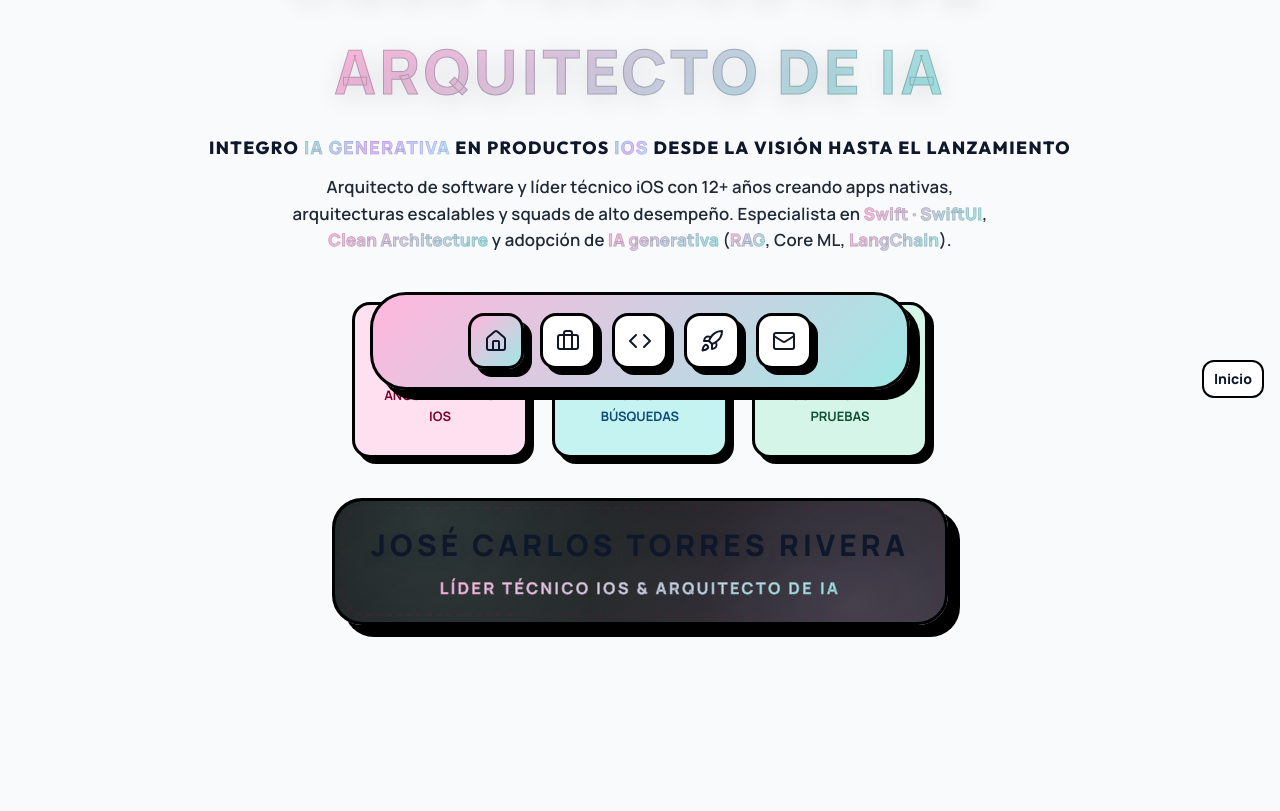
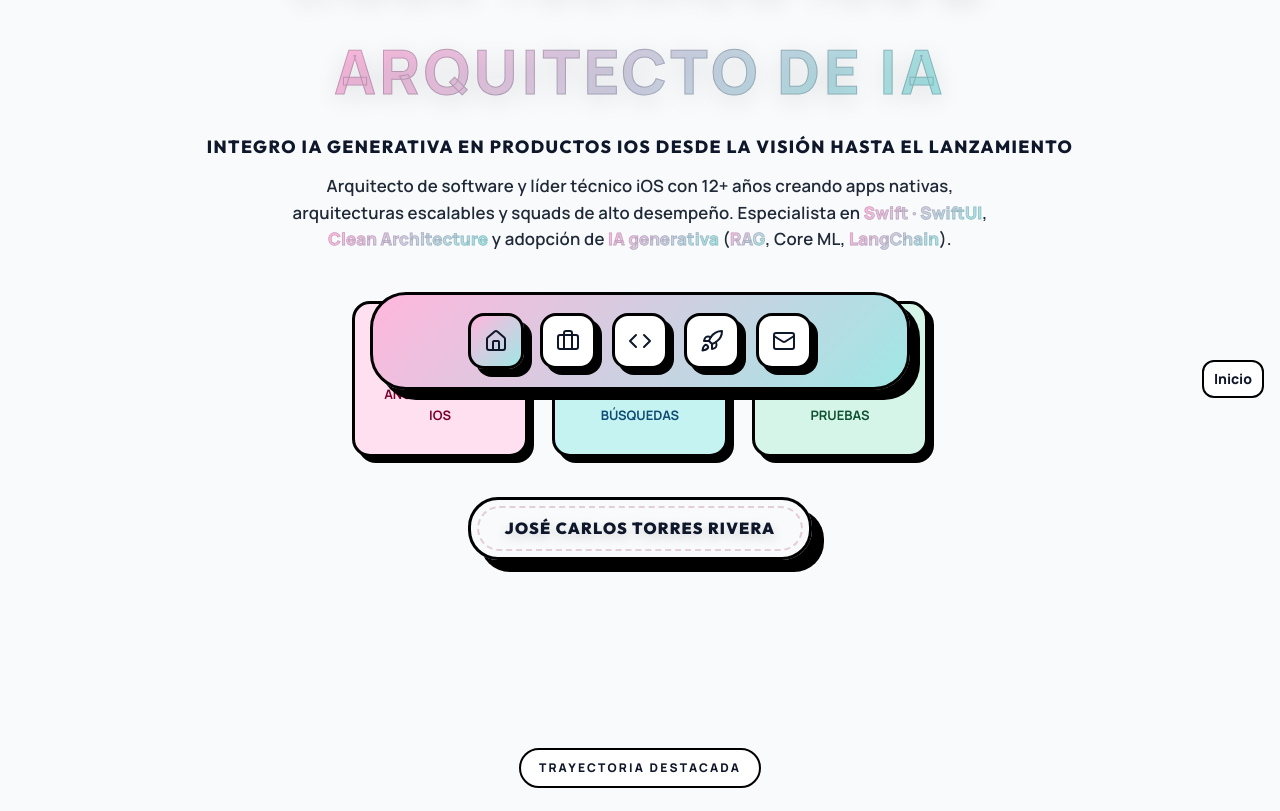
Before and after one commit to Ccontacto/PortalioPresentacion2025, a React (Vite) app: page / in a window 1280 px wide. Shown: the part 386-1197 px from the top of the page. Built offline with nearby package versions, Linux system fonts and the light colour scheme; a web font is replaced by a local one.

Commit message:
no message

```diff
--- a/src/index.css
+++ b/src/index.css
@@ -245,6 +245,38 @@ html[data-theme='konami'] .contact-cta {
   filter: hue-rotate(45deg) saturate(130%);
 }
 
+html[data-theme='konami'] .hero-intro__title,
+html[data-theme='konami'] .hero-intro__tagline,
+html[data-theme='konami'] .hero-name {
+  color: #71ffb2;
+  text-shadow: 0 0 16px rgba(0, 255, 156, 0.35);
+}
+
+html[data-theme='konami'] .hero-intro__body {
+  color: rgba(214, 255, 242, 0.9);
+  text-shadow: 0 0 16px rgba(0, 255, 156, 0.28);
+}
+
+html[data-theme='konami'] .hero-intro__title .hero-intro__accent,
+html[data-theme='konami'] .hero-intro__body .hero-intro__gradient {
+  background: linear-gradient(120deg, #00f0ff, #ff00e5);
+  filter: none;
+  -webkit-text-stroke: 0.7px rgba(4, 8, 12, 0.6);
+}
+
+html[data-theme='konami'] .hero-name::before {
+  border-color: rgba(113, 255, 178, 0.45);
+}
+
+html[data-theme='konami'] .hero-avatar {
+  background: linear-gradient(140deg, rgba(0, 198, 255, 0.75), rgba(255, 0, 229, 0.75));
+  border-color: rgba(113, 255, 178, 0.55);
+  box-shadow:
+    0 0 0 3px rgba(113, 255, 178, 0.25),
+    0 18px 32px rgba(0, 0, 0, 0.55);
+  color: #040209;
+}
+
 
 /* ========================================
    BASE STYLES
@@ -1625,22 +1657,19 @@ html[data-theme='dark'] .hero-description {
 .hero-name {
   position: relative;
   display: inline-flex;
-  flex-direction: column;
-  align-items: center;
-  justify-content: center;
-  gap: 8px;
-  padding: 20px 36px;
+  align-items: center;
+  gap: 12px;
+  padding: 16px 34px;
   border: 3px solid var(--border-strong);
   border-radius: 30px;
-  background: linear-gradient(145deg, rgba(6, 6, 8, 0.96), rgba(24, 24, 28, 0.9));
+  background: transparent;
   color: var(--text-strong);
   font-family: 'Outfit', sans-serif;
   font-weight: 900;
-  letter-spacing: 0.06em;
-  text-transform: none;
+  letter-spacing: 0.08em;
+  text-transform: uppercase;
   box-shadow: 12px 12px 0 var(--shadow-strong);
   text-shadow: 0 4px 12px rgba(15, 23, 42, 0.18);
-  overflow: hidden;
 }
 .hero-name::before {
   content: '';
@@ -1649,54 +1678,12 @@ html[data-theme='dark'] .hero-description {
   border-radius: 24px;
   border: 2px dashed rgba(123, 0, 44, 0.25);
   opacity: 0.7;
-  z-index: 0;
-}
-.hero-name::after {
-  content: '';
-  position: absolute;
-  inset: 0;
-  border-radius: 28px;
-  background:
-    radial-gradient(circle at 15% 15%, rgba(165, 228, 220, 0.2), transparent 55%),
-    radial-gradient(circle at 85% 85%, rgba(218, 183, 255, 0.18), transparent 50%);
-  opacity: 0.85;
-  z-index: 0;
 }
 html[data-theme='dark'] .hero-name {
   color: #f8fafc;
   border-color: var(--border-strong);
   box-shadow: 12px 12px 0 var(--shadow-strong);
   text-shadow: 0 4px 12px rgba(15, 23, 42, 0.45);
-  background: linear-gradient(160deg, rgba(6, 6, 8, 0.96), rgba(12, 12, 18, 0.88));
-}
-
-.hero-name__text {
-  font-size: clamp(1.35rem, 1.1vw + 1rem, 1.85rem);
-  font-weight: 800;
-  letter-spacing: 0.14em;
-  text-transform: uppercase;
-  position: relative;
-  z-index: 1;
-}
-
-.hero-name__gradient-text {
-  font-size: 1rem;
-  font-weight: 700;
-  letter-spacing: 0.16em;
-  text-transform: uppercase;
-  background: linear-gradient(120deg, var(--gradient-brand-start), var(--gradient-brand-end));
-  -webkit-background-clip: text;
-  -webkit-text-fill-color: transparent;
-  background-clip: text;
-  -webkit-text-stroke: 0.6px rgba(15, 23, 42, 0.28);
-  text-shadow: 0 10px 24px rgba(255, 255, 255, 0.08);
-  position: relative;
-  z-index: 1;
-}
-
-html[data-theme='dark'] .hero-name__gradient-text {
-  -webkit-text-stroke: 0.6px rgba(6, 6, 8, 0.35);
-  text-shadow: 0 10px 36px rgba(165, 228, 220, 0.28);
 }
 
 .contact-highlight {
@@ -2106,6 +2093,7 @@ html[data-theme='dark'] .hero-intro__body .hero-intro__gradient {
   border: 3px solid var(--border-strong);
   border-radius: 16px;
   background: var(--surface-panel);
+  color: var(--text-strong);
   cursor: pointer;
   box-shadow: 6px 6px 0 var(--shadow-strong);
   transition: transform 150ms ease, box-shadow 150ms ease, background-color 150ms ease;
@@ -2123,6 +2111,42 @@ html[data-theme='dark'] .hero-intro__body .hero-intro__gradient {
 
 .dock-item.active svg {
   stroke: var(--text-strong);
+}
+
+html[data-theme='konami'] .dock {
+  background: rgba(4, 8, 18, 0.94);
+  border-color: rgba(113, 255, 178, 0.55);
+  box-shadow:
+    0 0 0 3px rgba(0, 255, 156, 0.35),
+    0 22px 36px rgba(0, 0, 0, 0.45);
+  color: #71ffb2;
+}
+
+html[data-theme='konami'] .dock-item {
+  background: rgba(6, 10, 24, 0.95);
+  border-color: rgba(113, 255, 178, 0.6);
+  box-shadow:
+    0 0 0 2px rgba(0, 255, 156, 0.28),
+    6px 6px 0 rgba(0, 255, 156, 0.35);
+  color: #71ffb2;
+}
+
+html[data-theme='konami'] .dock-item:hover {
+  background: rgba(0, 198, 255, 0.25);
+  box-shadow:
+    0 0 0 2px rgba(0, 255, 156, 0.45),
+    10px 10px 0 rgba(0, 198, 255, 0.45);
+}
+
+html[data-theme='konami'] .dock-item.active {
+  background: linear-gradient(135deg, rgba(0, 198, 255, 0.7), rgba(255, 0, 229, 0.7));
+  box-shadow:
+    0 0 0 2px rgba(0, 255, 156, 0.55),
+    0 0 24px rgba(0, 255, 156, 0.45);
+}
+
+html[data-theme='konami'] .dock-item.active svg {
+  stroke: #040209;
 }
 
 /* ========================================
@@ -2779,8 +2803,19 @@ html[data-theme='dark'] .contact-hero__accent {
 .contact-cta--whatsapp:hover,
 .contact-cta--email:hover,
 .contact-cta--copy:hover {
-  color: var(--text-on-brand);
   border-color: rgba(255, 255, 255, 0.65);
+}
+
+.contact-cta--whatsapp:hover {
+  color: #065f46;
+}
+
+.contact-cta--email:hover {
+  color: #1d4ed8;
+}
+
+.contact-cta--copy:hover {
+  color: #b91c1c;
 }
 
 html[data-theme='dark'] .contact-cta {
@@ -2806,7 +2841,38 @@ html[data-theme='dark'] .contact-cta--whatsapp:hover,
 html[data-theme='dark'] .contact-cta--email:hover,
 html[data-theme='dark'] .contact-cta--copy:hover {
   border-color: rgba(248, 250, 252, 0.45);
-  color: #060608;
+}
+
+html[data-theme='dark'] .contact-cta--whatsapp:hover {
+  color: #0f3d2d;
+}
+
+html[data-theme='dark'] .contact-cta--email:hover {
+  color: #1e3a8a;
+}
+
+html[data-theme='dark'] .contact-cta--copy:hover {
+  color: #9f1d1d;
+}
+
+html[data-theme='konami'] .contact-cta {
+  background: rgba(6, 10, 24, 0.95);
+  border-color: rgba(113, 255, 178, 0.55);
+  color: #71ffb2;
+  box-shadow:
+    0 0 0 3px rgba(0, 255, 156, 0.28),
+    0 24px 36px rgba(0, 0, 0, 0.5);
+}
+
+html[data-theme='konami'] .contact-cta__icon {
+  background: rgba(0, 198, 255, 0.15);
+  border-color: rgba(113, 255, 178, 0.45);
+}
+
+html[data-theme='konami'] .contact-cta:hover {
+  color: #040209;
+  background: linear-gradient(135deg, rgba(0, 198, 255, 0.4), rgba(255, 0, 229, 0.38));
+  border-color: rgba(113, 255, 178, 0.7);
 }
 
 .contact-info {
@@ -2865,6 +2931,10 @@ html[data-theme='dark'] .contact-info {
 
 html[data-theme='dark'] .contact-info__location {
   color: rgba(248, 250, 252, 0.65);
+}
+
+html[data-theme='konami'] .contact-info__location {
+  color: rgba(176, 255, 229, 0.75);
 }
 
 .contact-info__list {
@@ -2978,6 +3048,12 @@ html[data-theme='dark'] .project-thumb {
   margin-bottom: 18px;
 }
 
+html[data-theme='konami'] .experience-header__eyebrow {
+  background: rgba(0, 198, 255, 0.12);
+  border-color: rgba(113, 255, 178, 0.55);
+  color: #71ffb2;
+}
+
 .experience-header__title {
   font-size: clamp(2.25rem, 2.5vw + 1.5rem, 3rem);
   font-weight: 900;
@@ -2994,6 +3070,16 @@ html[data-theme='dark'] .project-thumb {
 
 html[data-theme='dark'] .experience-header__subtitle {
   color: rgba(226, 232, 240, 0.7);
+}
+
+html[data-theme='konami'] .experience-header__title,
+html[data-theme='konami'] .experience-header__subtitle {
+  color: #71ffb2;
+  text-shadow: 0 0 16px rgba(0, 255, 156, 0.35);
+}
+
+html[data-theme='konami'] .experience-header__subtitle {
+  opacity: 0.9;
 }
 
 .experience-track {
@@ -3041,6 +3127,15 @@ html[data-theme='dark'] .experience-header__subtitle {
   overflow: hidden;
 }
 
+html[data-theme='konami'] .experience-node {
+  background: rgba(6, 10, 24, 0.95);
+  border-color: rgba(113, 255, 178, 0.55);
+  box-shadow:
+    0 0 0 3px rgba(0, 255, 156, 0.28),
+    0 22px 36px rgba(0, 0, 0, 0.5);
+  color: #d6fff4;
+}
+
 .experience-node::after {
   content: '';
   position: absolute;
@@ -3074,6 +3169,12 @@ html[data-theme='dark'] .experience-header__subtitle {
   letter-spacing: 0.16em;
 }
 
+html[data-theme='konami'] .experience-node__period {
+  background: rgba(0, 198, 255, 0.12);
+  border-color: rgba(113, 255, 178, 0.55);
+  color: #71ffb2;
+}
+
 .experience-node__company {
   font-size: 0.82rem;
   opacity: 0.75;
@@ -3081,6 +3182,15 @@ html[data-theme='dark'] .experience-header__subtitle {
 
 html[data-theme='dark'] .experience-node__meta {
   color: rgba(226, 232, 240, 0.65);
+}
+
+html[data-theme='konami'] .experience-node__meta {
+  color: rgba(113, 255, 178, 0.85);
+}
+
+html[data-theme='konami'] .experience-node__company {
+  opacity: 1;
+  color: rgba(176, 255, 229, 0.75);
 }
 
 .experience-node__body {
@@ -3095,10 +3205,18 @@ html[data-theme='dark'] .experience-node__meta {
   letter-spacing: 0.01em;
 }
 
+html[data-theme='konami'] .experience-node__role {
+  color: #71ffb2;
+}
+
 .experience-node__description {
   font-size: 0.98rem;
   line-height: 1.7;
   max-width: 640px;
+}
+
+html[data-theme='konami'] .experience-node__description {
+  color: rgba(214, 255, 242, 0.88);
 }
 
 .experience-node__tags {
@@ -3115,6 +3233,13 @@ html[data-theme='dark'] .experience-node__meta {
   font-weight: 800;
   padding: 8px 14px;
   border-radius: 14px;
+}
+
+html[data-theme='konami'] .experience-node__tag {
+  background: rgba(0, 198, 255, 0.16);
+  border: 2px solid rgba(113, 255, 178, 0.45);
+  color: #71ffb2;
+  box-shadow: 0 0 0 2px rgba(0, 255, 156, 0.25);
 }
 
 html[data-theme='dark'] .experience-node__tag {
@@ -3175,6 +3300,11 @@ html[data-theme='dark'] .experience-node__tag {
   box-shadow: 6px 6px 0 var(--shadow-strong);
 }
 
+html[data-theme='konami'] .experience-node__marker {
+  border-color: rgba(113, 255, 178, 0.8);
+  box-shadow: 0 0 0 3px rgba(0, 255, 156, 0.35);
+}
+
   .experience-node--last .experience-node__marker::after {
     content: '';
     position: absolute;
--- a/src/sections/Hero.tsx
+++ b/src/sections/Hero.tsx
@@ -28,10 +28,6 @@ export default function Hero() {
     .replace('RAG', '<span class="hero-intro__gradient">RAG</span>')
     .replace('LangChain', '<span class="hero-intro__gradient">LangChain</span>');
 
-  const heroTaglineHtml = t('tagline')
-    .replace('IA generativa', '<span class="hero-intro__gradient hero-intro__gradient--soft">IA generativa</span>')
-    .replace('iOS', '<span class="hero-intro__gradient hero-intro__gradient--soft">iOS</span>');
-
   return (
     <section id="home" className="page-section" aria-labelledby="hero-heading">
       <motion.div
@@ -50,7 +46,7 @@ export default function Hero() {
 
         <div className="hero-intro">
           <p className="hero-intro__title" dangerouslySetInnerHTML={{ __html: heroTitleHtml }} />
-          <p className="hero-intro__tagline" dangerouslySetInnerHTML={{ __html: heroTaglineHtml }} />
+          <p className="hero-intro__tagline">{t('tagline')}</p>
           <p className="hero-intro__body" dangerouslySetInnerHTML={{ __html: heroDescriptionHtml }} />
         </div>
 
@@ -63,10 +59,7 @@ export default function Hero() {
           ))}
         </div>
 
-        <h2 className="hero-name mt-10">
-          <span className="hero-name__text">{t('name')}</span>
-          <span className="hero-name__gradient-text">{t('title')}</span>
-        </h2>
+        <h2 className="hero-name mt-10">{t('name')}</h2>
       </motion.div>
     </section>
   );
```
Lines whose indentation alone changed are shown as unchanged.
